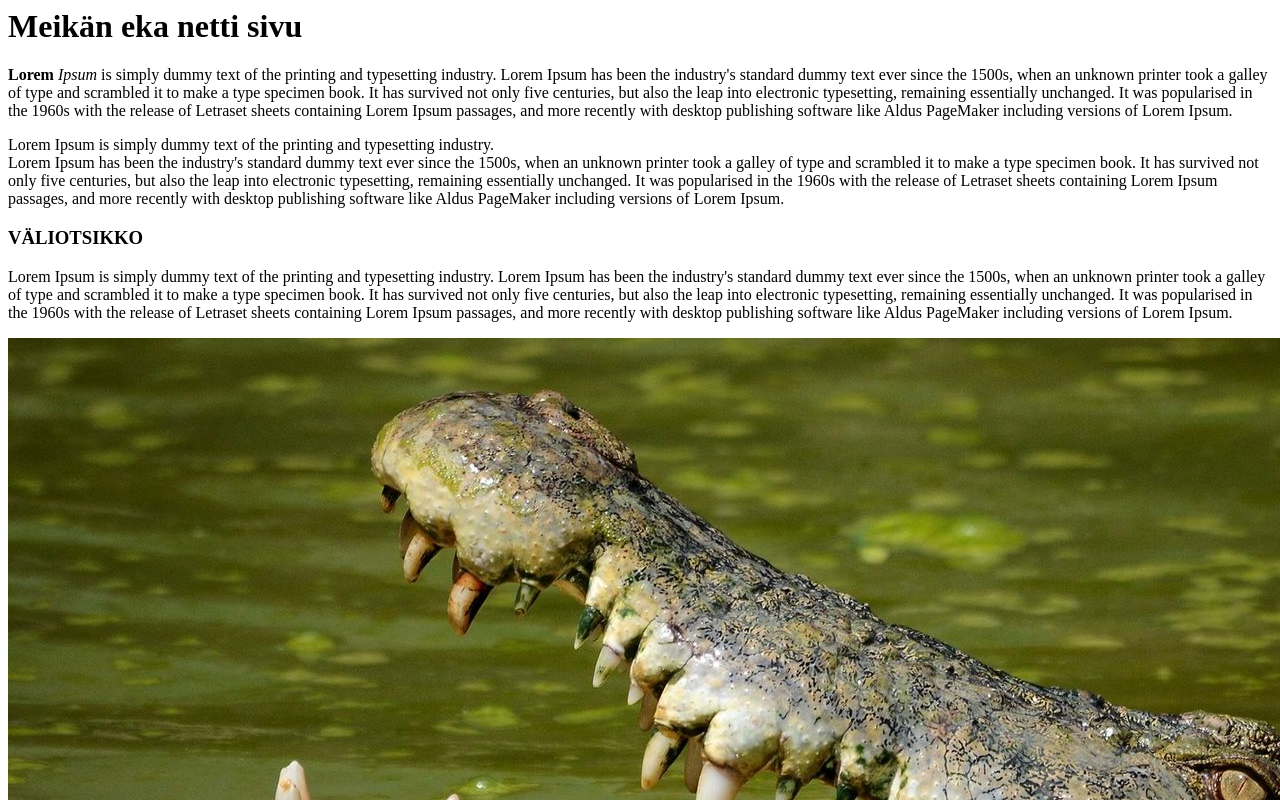
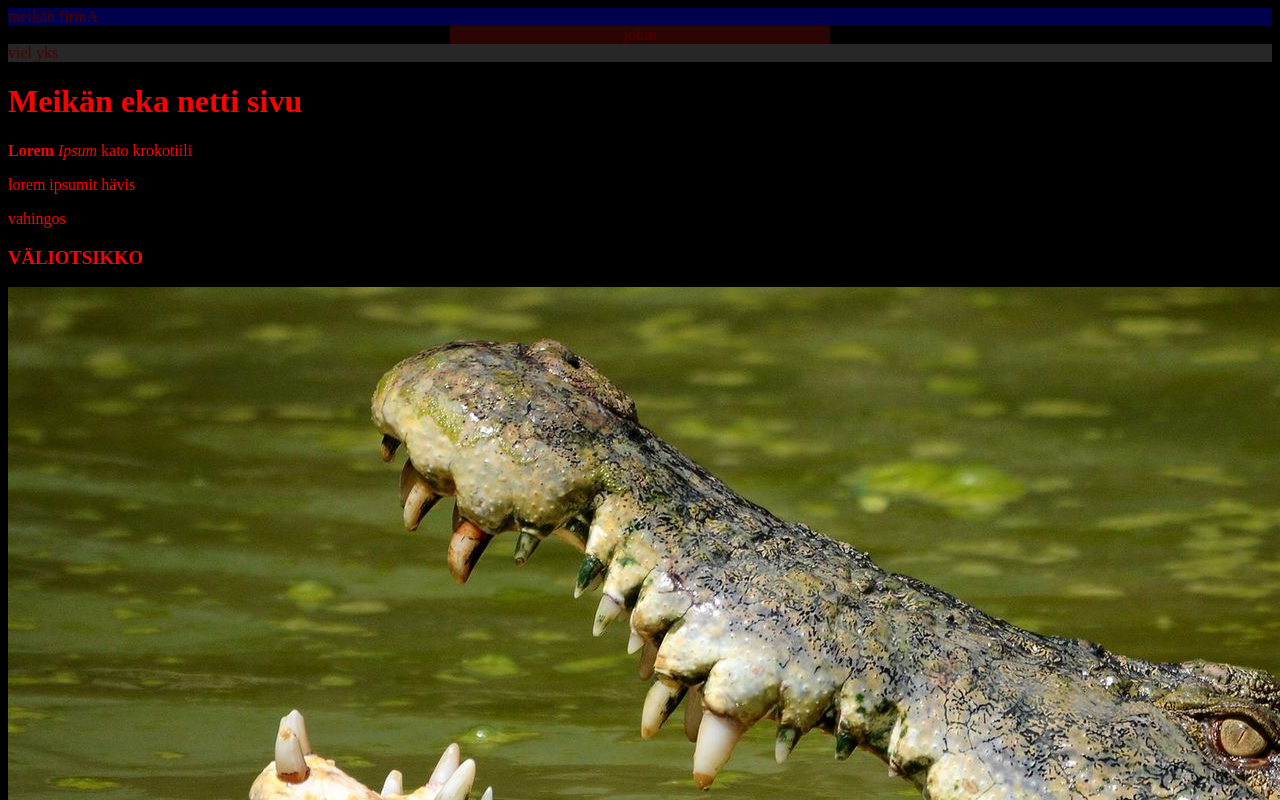
Before and after one commit to nikopaasila/Salpaus, a plain HTML site: page index.html in a window 1280 px wide. Shown: the top 800 px of the page. Drawn offline with Linux system fonts and the light colour scheme.

Commit message:
2021.08.12

```diff
--- a/index.html
+++ b/index.html
@@ -3,18 +3,36 @@
 		<TITLE>
 			mun sivu
 		</TITLE>
+    <meta http-equiv="content-type" content="text/html" charset="utf-8"/>
+    <link rel="stylesheet" href="ulkoasu.css"/>
 	</HEAD>
 	<BODY>
+
+    <div class="otsikko">
+      meikän firmA
+    </div>
+    <div class="alaotsikko">
+      jokin
+    </div>
+    <div>
+      viel yks
+    </div>
+
+
+
+
+
+
+
 		<H1>Meikän eka netti sivu </H1>
 		<P>
-			 <B>Lorem</B> <I>Ipsum</I> is simply dummy text of the printing and typesetting industry. Lorem Ipsum has been the industry's standard dummy text ever since the 1500s, when an unknown printer took a galley of type and scrambled it to make a type specimen book. It has survived not only five centuries, but also the leap into electronic typesetting, remaining essentially unchanged. It was popularised in the 1960s with the release of Letraset sheets containing Lorem Ipsum passages, and more recently with desktop publishing software like Aldus PageMaker including versions of Lorem Ipsum.
+			 <B>Lorem</B> <I>Ipsum</I> kato krokotiili
 		</P>
-		<P>
-			Lorem Ipsum is simply dummy text of the printing and typesetting industry.<BR> Lorem Ipsum has been the industry's standard dummy text ever since the 1500s, when an unknown printer took a galley of type and scrambled it to make a type specimen book. It has survived not only five centuries, but also the leap into electronic typesetting, remaining essentially unchanged. It was popularised in the 1960s with the release of Letraset sheets containing Lorem Ipsum passages, and more recently with desktop publishing software like Aldus PageMaker including versions of Lorem Ipsum.
-		</P>
+		<P>lorem ipsumit hävis
+		</P> vahingos
 		<H3>VÄLIOTSIKKO</H3>
 		<P>
-			Lorem Ipsum is simply dummy text of the printing and typesetting industry. Lorem Ipsum has been the industry's standard dummy text ever since the 1500s, when an unknown printer took a galley of type and scrambled it to make a type specimen book. It has survived not only five centuries, but also the leap into electronic typesetting, remaining essentially unchanged. It was popularised in the 1960s with the release of Letraset sheets containing Lorem Ipsum passages, and more recently with desktop publishing software like Aldus PageMaker including versions of Lorem Ipsum.
+
 		</P>
 		<IMG SRC="kuvat/krokotiili.jfif">
 	</BODY>
--- /dev/null
+++ b/ulkoasu.css
@@ -0,0 +1,23 @@
+body{
+  background-color:black;
+  color:rgb(255, 0, 0);
+}
+a{text-decoration: none
+color:brown
+}
+a:hover{color:brown
+}
+a:active{ color:aqua
+}
+div{
+  background-color:grey;
+  opacity: 0.3;
+}
+.otsikko{background-color:blue
+}
+.alaotsikko{
+  background-color:rgb(148, 16, 16);
+  width:30%;
+  margin:auto;
+  text-align: center;
+}
```
